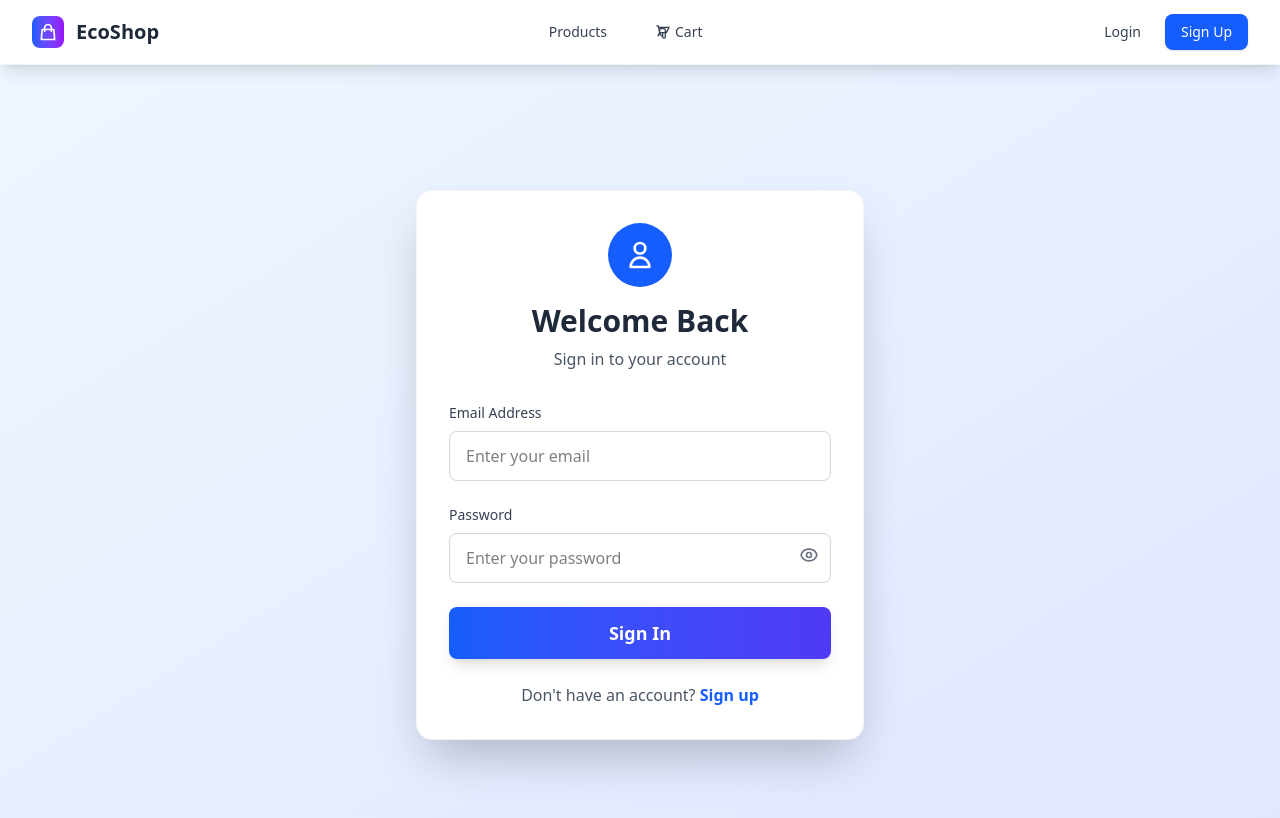
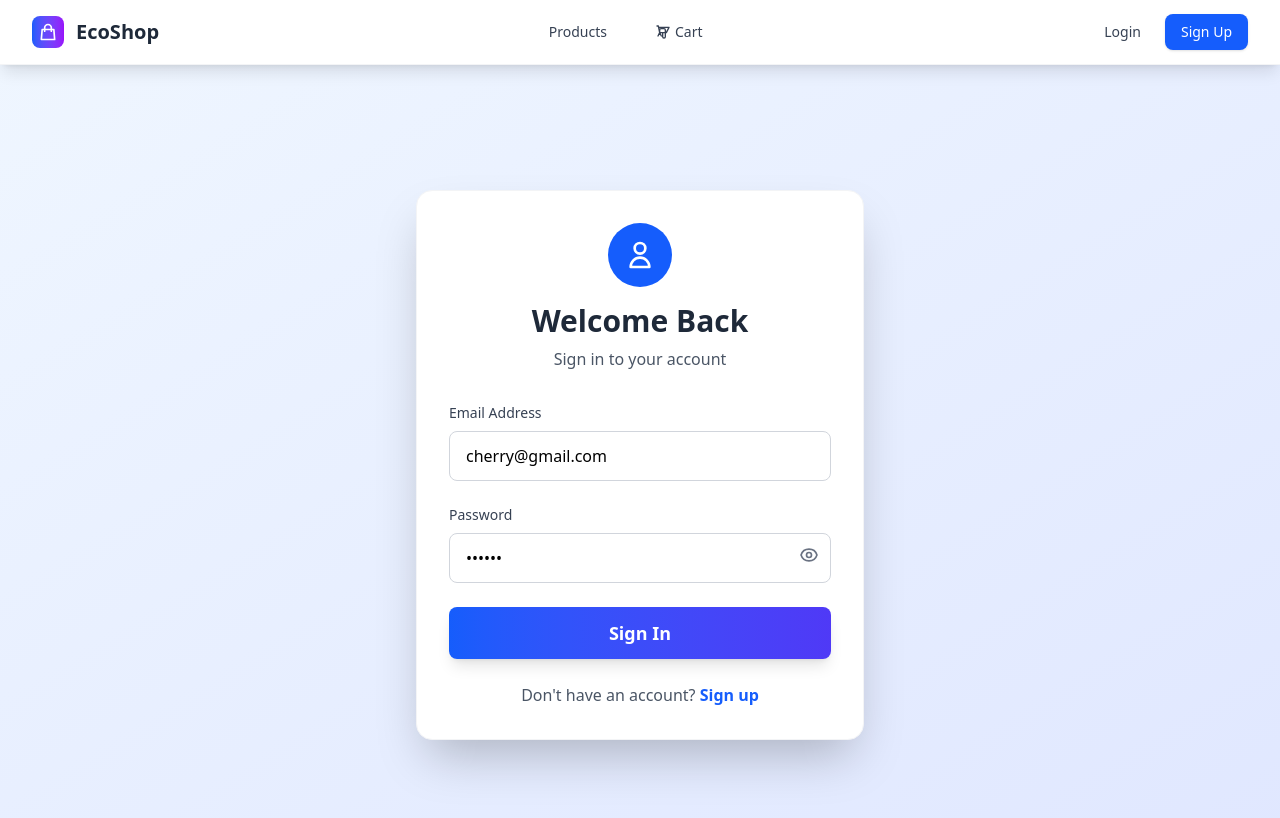
Before and after one commit to CHARANCHERRY123456/ecommerse, a React (Vite) app in the folder client/: page / in a window 1280 px wide. Shown: the top 818 px of the page. Built offline with nearby package versions, Linux system fonts and the light colour scheme; no server answers.

Commit message:
feat : suggest the default login credentials

```diff
--- a/client/src/pages/Login.jsx
+++ b/client/src/pages/Login.jsx
@@ -6,7 +6,7 @@ import { useNavigate } from "react-router-dom";
 import { toast } from 'react-toastify';
 
 export default function Login() {
-  const [form, setForm] = useState({ email: "", password: "" });
+  const [form, setForm] = useState({ email: "cherry@gmail.com", password: "cherry" });
   const { login } = useContext(AuthContext);
   const navigate = useNavigate();
   const [error, setError] = useState("");
```
